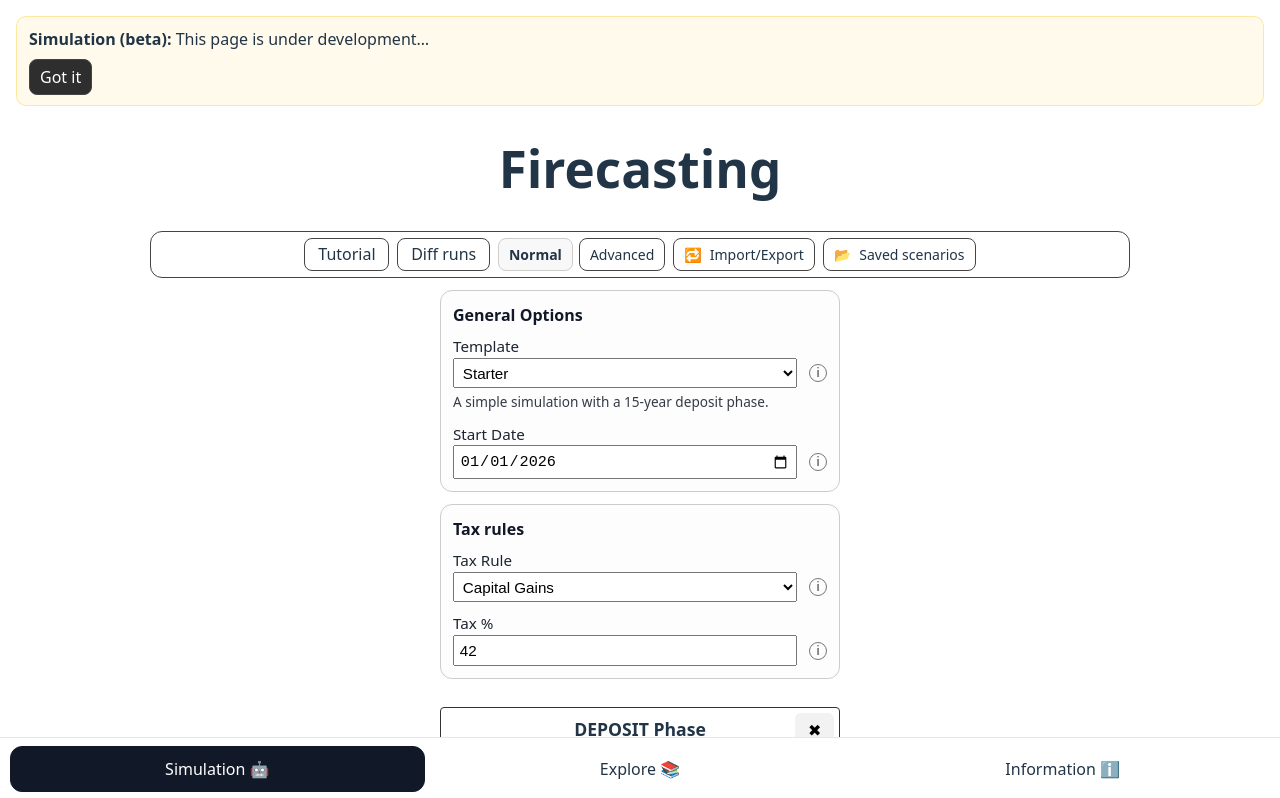
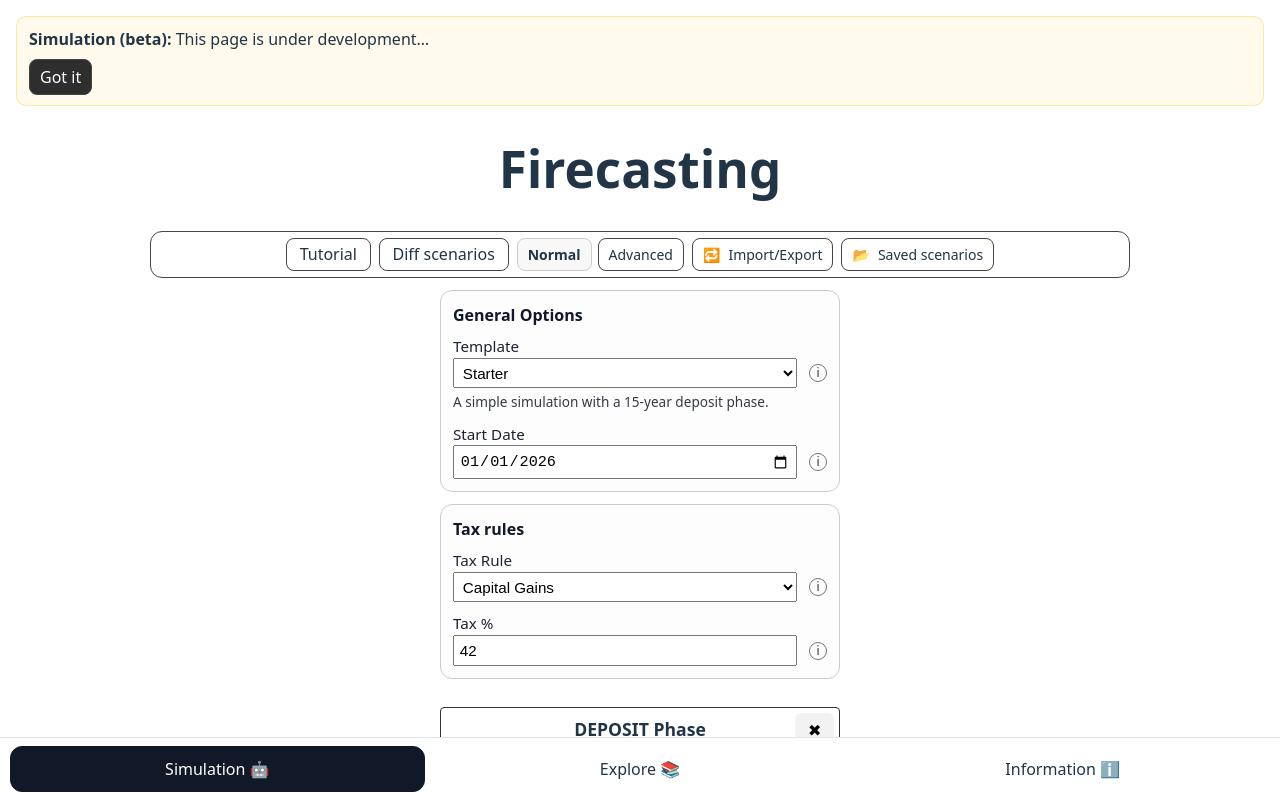
Before and after one commit to Gorm2303/firecasting-frontend, a React (Vite) app in the folder vite-react-frontend/: page /simulation in a window 1280 px wide. Shown: the top 798 px of the page. Built offline with nearby package versions, Linux system fonts and the light colour scheme.

Commit message:
Rename diff entry to scenarios
Clarifies that /simulation/diff compares saved scenarios, not raw run ids.

```diff
--- a/vite-react-frontend/src/pages/SimulationPage.tsx
+++ b/vite-react-frontend/src/pages/SimulationPage.tsx
@@ -493,7 +493,7 @@ const SimulationPage: React.FC = () => {
             padding:'0.2rem 0.8rem', border:'1px solid #444', borderRadius:8,
             textDecoration:'none', color:'inherit',
           }}>
-            Diff runs
+            Diff scenarios
           </Link>
           <div role="group" aria-label="Mode" className="fc-sim-mode" style={{ display: 'flex', gap: 6, alignItems: 'center' }}>
             {modeButton('Normal', 'normal', () => {
```
